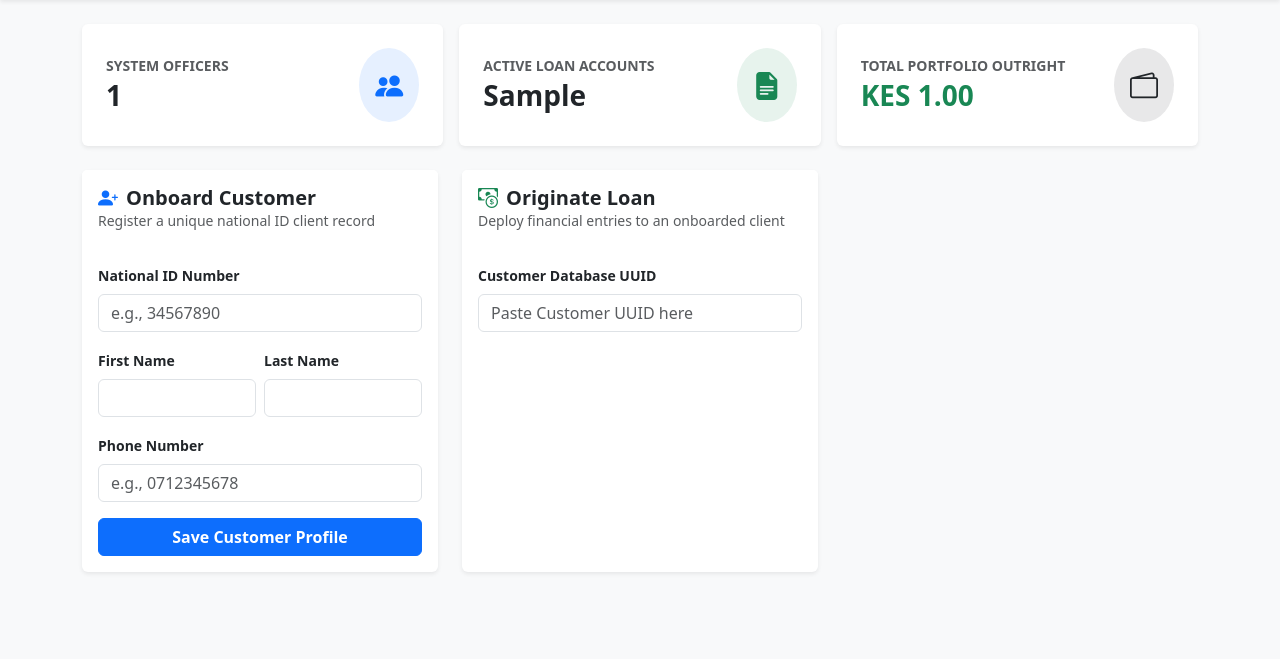
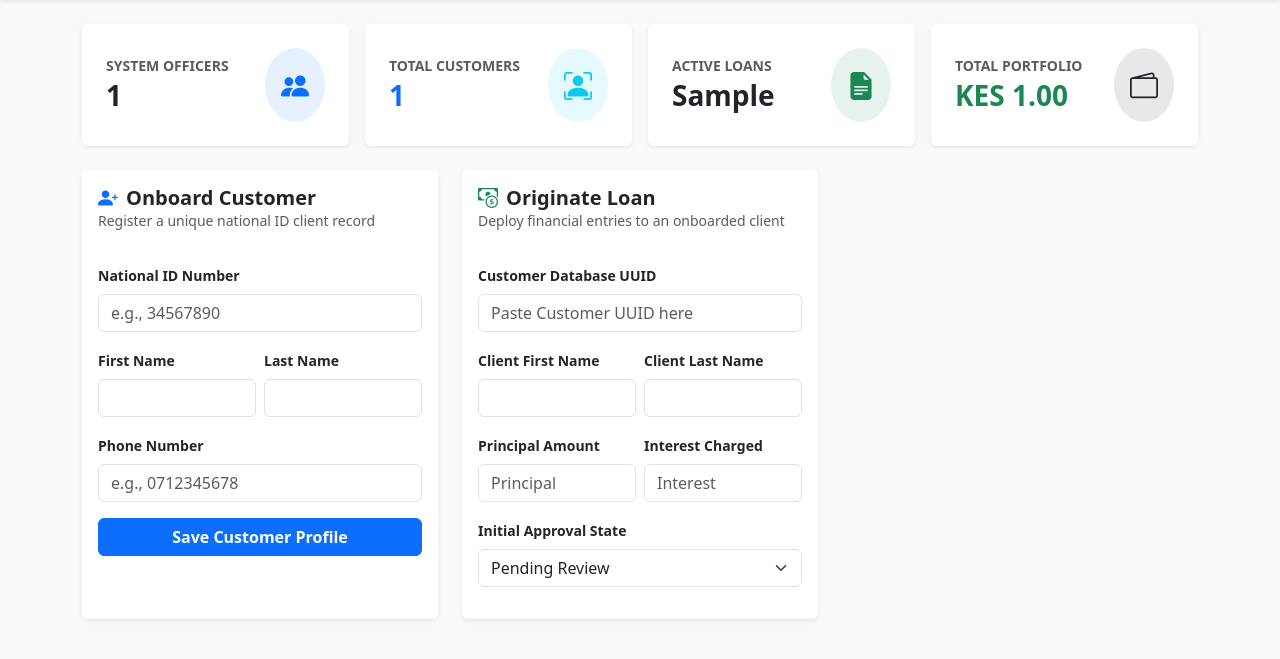
Before and after one commit to davydavecom-sys/loanapp, a Flask app: template templates/dashboard.html in a window 1280 px wide. Shown: the part 50-709 px from the top of the page. Run offline with Flask 3, Linux system fonts and the light colour scheme; the template is opened without the code that fills it: most values are stand-ins (such as "Sample title", 1, 10 or a date in 2020); some libraries are stand-ins or nearby versions.

Commit message:
Update dashboard.html

```diff
--- a/templates/dashboard.html
+++ b/templates/dashboard.html
@@ -37,7 +37,7 @@
         {% endwith %}
 
         <div class="row g-3 mb-4">
-            <div class="col-md-4">
+            <div class="col-md-3">
                 <div class="card border-0 shadow-sm bg-white text-dark p-2">
                     <div class="card-body d-flex align-items-center justify-content-between">
                         <div>
@@ -50,11 +50,26 @@
                     </div>
                 </div>
             </div>
-            <div class="col-md-4">
+
+            <div class="col-md-3">
                 <div class="card border-0 shadow-sm bg-white text-dark p-2">
                     <div class="card-body d-flex align-items-center justify-content-between">
                         <div>
-                            <h6 class="text-muted text-uppercase small mb-1 fw-bold">Active Loan Accounts</h6>
+                            <h6 class="text-muted text-uppercase small mb-1 fw-bold">Total Customers</h6>
+                            <h3 class="mb-0 fw-bold text-primary">{{ stats.customer_count }}</h3>
+                        </div>
+                        <div class="bg-info bg-opacity-10 text-info p-3 rounded-circle">
+                            <i class="bi bi-person-bounding-box fs-3"></i>
+                        </div>
+                    </div>
+                </div>
+            </div>
+
+            <div class="col-md-3">
+                <div class="card border-0 shadow-sm bg-white text-dark p-2">
+                    <div class="card-body d-flex align-items-center justify-content-between">
+                        <div>
+                            <h6 class="text-muted text-uppercase small mb-1 fw-bold">Active Loans</h6>
                             <h3 class="mb-0 fw-bold">{{ stats.active_loans }}</h3>
                         </div>
                         <div class="bg-success bg-opacity-10 text-success p-3 rounded-circle">
@@ -63,11 +78,12 @@
                     </div>
                 </div>
             </div>
-            <div class="col-md-4">
+
+            <div class="col-md-3">
                 <div class="card border-0 shadow-sm bg-white text-dark p-2">
                     <div class="card-body d-flex align-items-center justify-content-between">
                         <div>
-                            <h6 class="text-muted text-uppercase small mb-1 fw-bold">Total Portfolio Outright</h6>
+                            <h6 class="text-muted text-uppercase small mb-1 fw-bold">Total Portfolio</h6>
                             <h3 class="mb-0 fw-bold text-success">KES {{ "{:,.2f}".format(stats.total_loan_value) }}</h3>
                         </div>
                         <div class="bg-dark bg-opacity-10 text-dark p-3 rounded-circle">
@@ -124,4 +140,32 @@
                                 <label class="form-label small fw-semibold">Customer Database UUID</label>
                                 <input type="text" name="customer_id" class="form-control" placeholder="Paste Customer UUID here" required>
                             </div>
-                            <div class
+                            <div class="row g-2 mb-3">
+                                <div class="col">
+                                    <label class="form-label small fw-semibold">Client First Name</label>
+                                    <input type="text" name="first_name" class="form-control" required>
+                                </div>
+                                <div class="col">
+                                    <label class="form-label small fw-semibold">Client Last Name</label>
+                                    <input type="text" name="last_name" class="form-control" required>
+                                </div>
+                            </div>
+                            <div class="row g-2 mb-3">
+                                <div class="col">
+                                    <label class="form-label small fw-semibold">Principal Amount</label>
+                                    <input type="number" step="0.01" name="loan_amount" class="form-control" placeholder="Principal" required>
+                                </div>
+                                <div class="col">
+                                    <label class="form-label small fw-semibold">Interest Charged</label>
+                                    <input type="number" step="0.01" name="loan_interest" class="form-control" placeholder="Interest" required>
+                                </div>
+                            </div>
+                            <div class="mb-3">
+                                <label class="form-label small fw-semibold">Initial Approval State</label>
+                                <select name="loan_state" class="form-select">
+                                    <option value="pending">Pending Review</option>
+                                    <option value="granted">Granted (Activates Balances)</option>
+                                    <option value="rejected">Rejected</option>
+                                </select>
+                            </div>
+                            <button type="submit" class="btn btn-success w-
```
